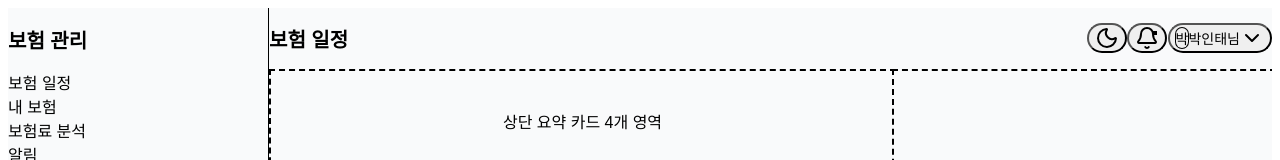
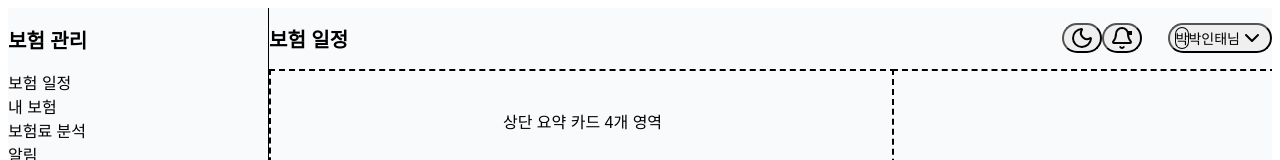
Before and after one commit to park-intae/Boim, a React (Vite) app in the folder apps/web/: page / in a window 1280 px wide. Shown: the top 160 px of the page. Built offline with nearby package versions, Linux system fonts and the light colour scheme; a web font is replaced by a local one.

Commit message:
fix(web): 헤더 우측 부모 너비를 210px로 축소하여 내부 요소들이 촘촘하게 배치되도록 조절

```diff
--- a/apps/web/src/components/layout/Header.tsx
+++ b/apps/web/src/components/layout/Header.tsx
@@ -5,7 +5,7 @@ export function Header() {
     <header className="h-[60px] flex-shrink-0 flex items-center justify-between px-10 border-b border-transparent">
       <h2 className="text-[20px] font-bold text-gray-900 tracking-tight">보험 일정</h2>
 
-      <div className="flex items-center shrink-0">
+      <div className="flex items-center justify-between w-[210px] shrink-0">
 
         {/* Icons Group */}
         <div className="flex items-center gap-2">
@@ -20,7 +20,7 @@ export function Header() {
         </div>
 
         {/* Vertical Divider */}
-        <div className="h-5 w-px bg-gray-200 mx-5 shrink-0" />
+        <div className="h-5 w-px bg-gray-200 shrink-0" />
 
         {/* User Profile Pill */}
         <button className="flex items-center gap-2.5 cursor-pointer group hover:bg-gray-100 py-1.5 pl-1.5 pr-4 rounded-full transition-colors shrink-0 outline-none">
```
